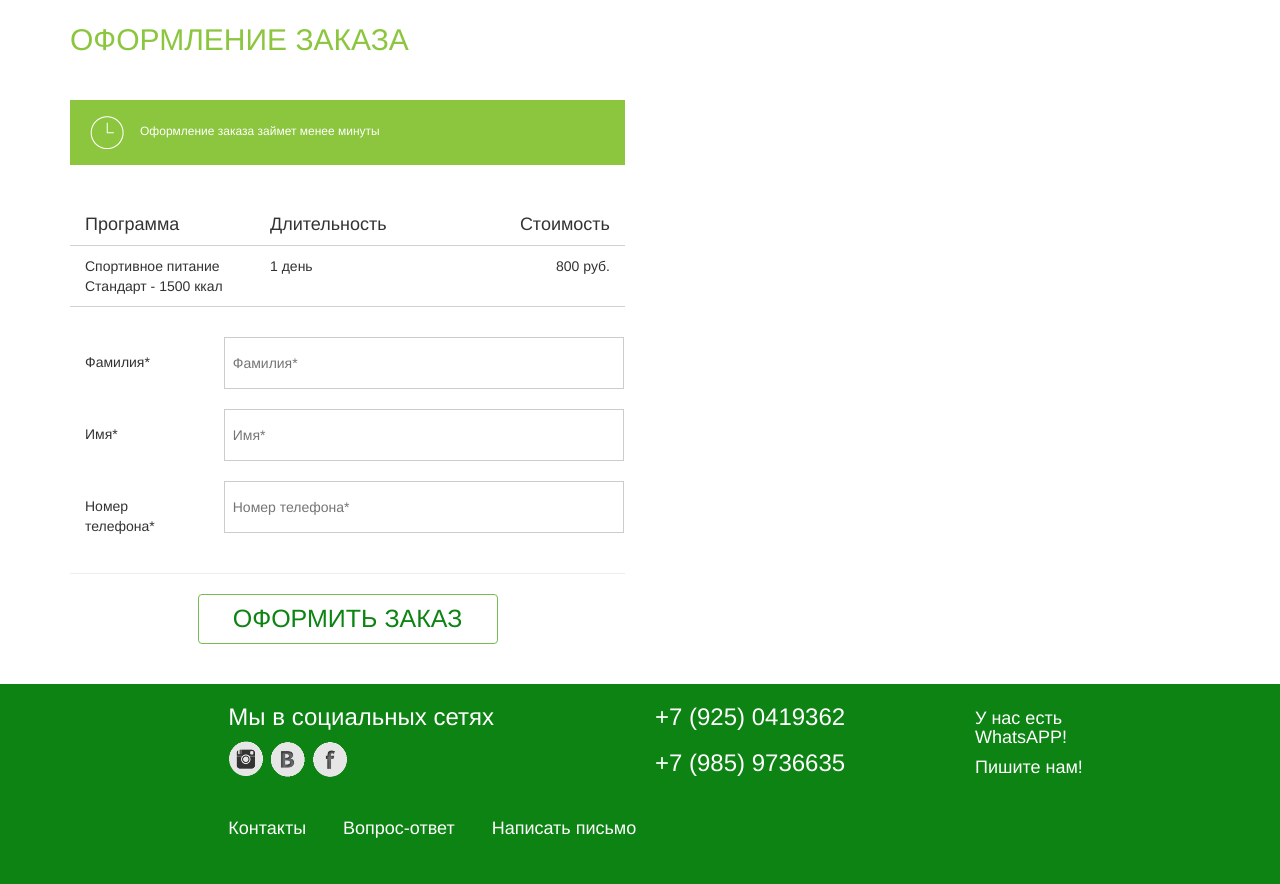
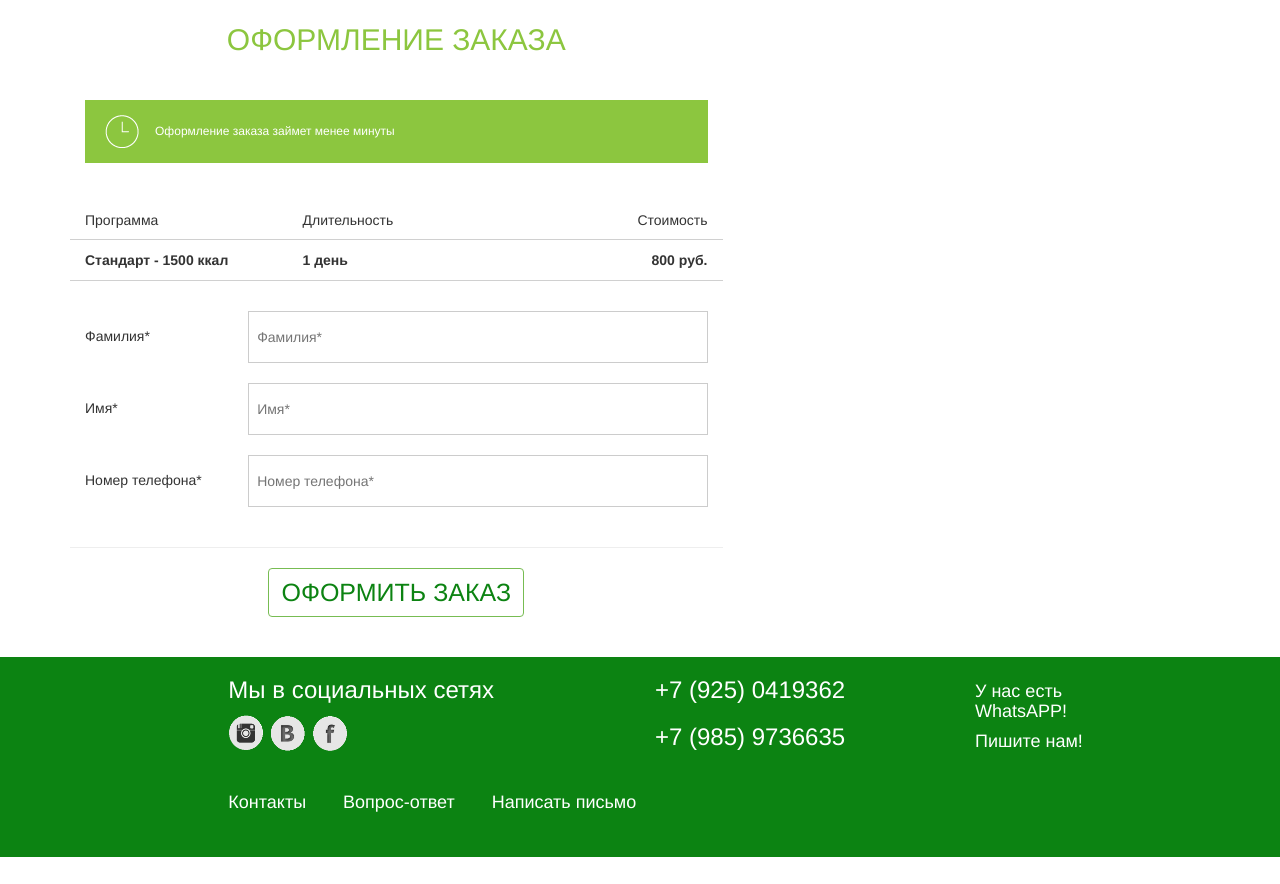
Before and after one commit to kirrok/complexfood.host, a Django app: page /decor in a window 1280 px wide. Shown: the part 80-964 px from the top of the page. After the commit the page ends 937 px from the top, so only its background shows below. Run offline with Django 3.2, Linux system fonts and the light colour scheme; some libraries are stand-ins or nearby versions.

Commit message:
Страница регистрации адаптирована

```diff
--- a/main_app/templates/decor.html
+++ b/main_app/templates/decor.html
@@ -4,42 +4,47 @@
 {% block main_content %}
 <div class="container">
     <div class="row">
-        <div class="col-md-6 col-xs-12 col-sm-12">
+        <div class="col-md-7 col-xs-12 col-sm-12">
+            <div clas="container">
                 <div class="row ">
-                <p class="title text-uppercase ">Оформление заказа</p>
+                    <div class="col-md-12 col-sm-12 col-xs-12">
+                        <p class="title text-uppercase text-center">Оформление заказа</p>
                         <div class="time-container">
                             <p class="time-info">Оформление заказа займет менее минуты</p>
                         </div>
                     </div>
-            <div class="row pds">
+                </div>
+                <div class="row pds hidden-xs">
                     <div class="col-md-4 col-xs-4 col-sm-4">
-                    <h4>Программа</h4>
+                        <h5>Программа</h5>
                     </div>
                     <div class="col-md-4 col-xs-4 col-sm-4">
-                    <h4>Длительность</h4>
+                        <h5>Длительность</h5>
                     </div>
                     <div class="col-md-4 col-xs-4 col-sm-4" align="right">
-                    <h4>Стоимость</h4>
+                        <h5>Стоимость</h5>
                     </div>
                 </div>
                 <div class="row pds price-table">
-                <div class="col-md-4 col-xs-4 col-sm-4">
-                    <p>Cпортивное питание Стандарт - 1500 ккал</p>
+                    <strong>
+                        <div class="col-md-4 col-xs-5 col-sm-6">
+                            <p>Стандарт - 1500 ккал</p>
                         </div>
-                <div class="col-md-4 col-xs-4 col-sm-4">
+                        <div class="col-md-4 col-xs-3 col-sm-3">
                             <p>1 день</p>
                         </div>
-                <div class="col-md-4 col-xs-4 col-sm-4" align="right">
+                        <div class="col-md-4 col-xs-4 col-sm-3" align="right">
                             <p>800 руб.</з>
                         </div>
+                    </strong>
                 </div>
                 <!-- ФОРМЫ ВВОДА -->
                 <div class="row">
-                <div class="col-md-3">
+                    <div class="col-md-3 col-xs-12">
                         <p style="padding-top:15px">Фамилия*</p>
                     </div>
-                <div class="col-md-9">
-                    <input id="second_name" size="40" value="" placeholder="Фамилия*" type="text"
+                    <div class="col-md-9 col-xs-12">
+                        <input id="second_name" value="" placeholder="Фамилия*" type="text"
                                class="data-input">
                     </div>
                 </div>
@@ -48,7 +53,7 @@
                         <p style="padding-top:15px">Имя*</p>
                     </div>
                     <div class="col-md-9">
-                    <input id="first_name" maxlength="450" size="40" value="" placeholder="Имя*" type="text"
+                        <input id="first_name" value="" placeholder="Имя*" type="text"
                                class="data-input">
                     </div>
                 </div>
@@ -57,16 +62,18 @@
                         <p style="padding-top:15px">Номер телефона*</p>
                     </div>
                     <div class="col-md-9">
-                    <input id="tel_number" maxlength="450" size="40" value="" placeholder="Номер телефона*" type="text"
+                        <input id="tel_number" value="" placeholder="Номер телефона*"
+                               type="text"
                                class="data-input">
                     </div>
                 </div>
                 <hr>
-            <button type="button" class="btn btn-default why button-big align-center">
+                <button type="button" class="btn button-big button-decor align-center">
                     Оформить заказ
                 </button>
 
             </div>
         </div>
     </div>
+</div>
 {% endblock main_content %}
--- a/static/css/navbar.css
+++ b/static/css/navbar.css
@@ -42,24 +42,26 @@ margin-right: auto;
 
 .button-big:hover  {
     font-size:25px;
-    width:300px;
+    width:270px;
     margin-bottom: 20px;
     text-transform:uppercase;
     border: 1px solid #ccc;
     background-color: #0C8312;
     color:#fff;
-    text-weight:900;
 }
 .button-big{
     font-size:25px;
-    width:300px;
+    width:270px;
     margin-bottom: 20px;
     text-transform:uppercase;
     border: 1px solid rgb(119, 188, 82);
     background-color: #fff;
     color:#0C8312;
     text-weight:900;
+}
 
+.button-decor {
+    width:auto;
 }
 
 .menu-bar {
@@ -136,10 +138,11 @@ margin-right: auto;
 .time-info {
     background: url(/images/clock.png) no-repeat 20px center;
     color: #fff;
-    height: 65px;
     padding-left:70px;
+    padding-right:10px;
     font-size:12px;
     padding-top: 23px;
+    padding-bottom: 23px;
 }
 .price-table{
     border-top: 1px solid #D0D0D0;
@@ -149,13 +152,12 @@ margin-right: auto;
     margin-bottom:30px;
 }
 .data-input {
-    width:400px;
     border: 1px solid #ccc;
-    padding-left:15px;
     vertical-align: middle;
     padding: 6px 8px;
     margin-bottom: 20px;
     height: 52px;
+    width: 100%;
 }
 
 .collapse-menu-btn {
```
Lines whose indentation alone changed are shown as unchanged.
